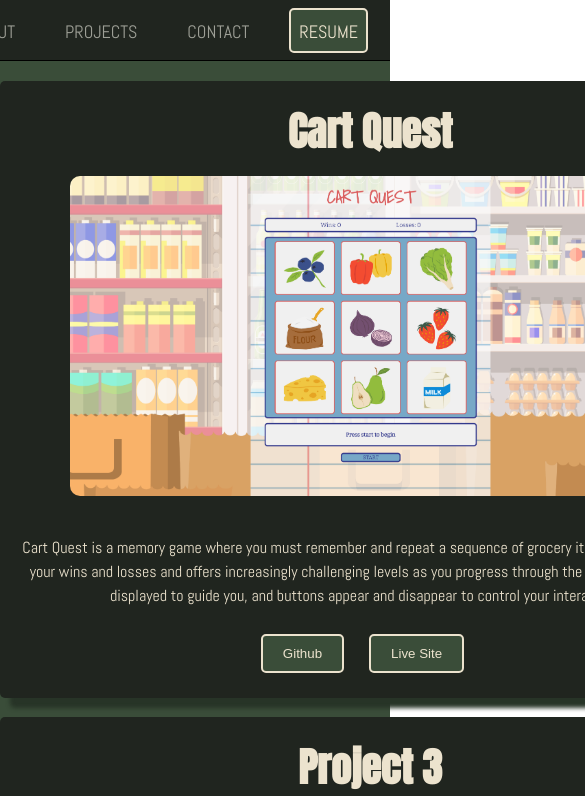
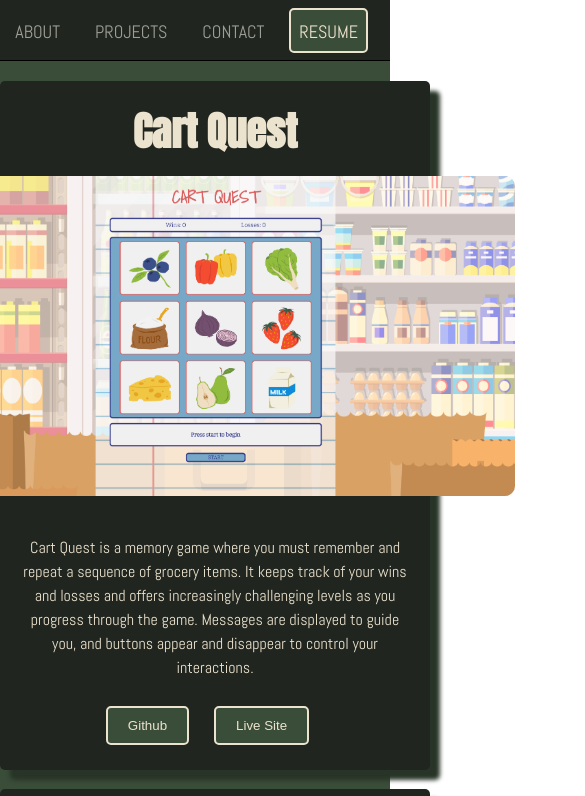
Before and after one commit to shelbyyy16/react-portfolio, a React (Vite) app: page /projects in a window 390 px wide. Shown: the top 796 px of the page, 585 px wide, since content can reach past the window. Built offline with nearby package versions, Linux system fonts and the light colour scheme.

Commit message:
update for mobile

```diff
--- a/src/style.css
+++ b/src/style.css
@@ -3,6 +3,8 @@
   -webkit-font-smoothing: antialiased;
   -moz-osx-font-smoothing: grayscale;
 }
+
+
 
 a {
   font-weight: 500;
@@ -19,9 +21,10 @@ body {
   font-family: 'Abel', sans-serif;
   line-height: 1.5;
   font-weight: 400;
-  margin: 0;
+  margin: 0 auto;
   min-height: 100vh;
   padding-bottom: 40px;
+
 }
 html {
   scroll-behavior: smooth;
@@ -58,8 +61,8 @@ html {
 }
 
 .projects-nav, .home-nav, .about-nav, .contact-nav {
-  padding:10px;
-  margin-right: 30px;
+  padding: 10px;
+  margin-right: 15px;
   margin-bottom: 10px;
 }
 
@@ -255,6 +258,21 @@ html {
   }
 }
 
+@media only screen and (max-width: 768px) {
+  .main-container {
+    padding: 10px;
+  }
+
+  .NAV {
+    flex-direction: column;
+    align-items: center;
+  }
+
+  .projects, .about, .contact {
+    width: 100%;
+  }
+}
+
 
 /*
 dark green: #3A4D39
```
